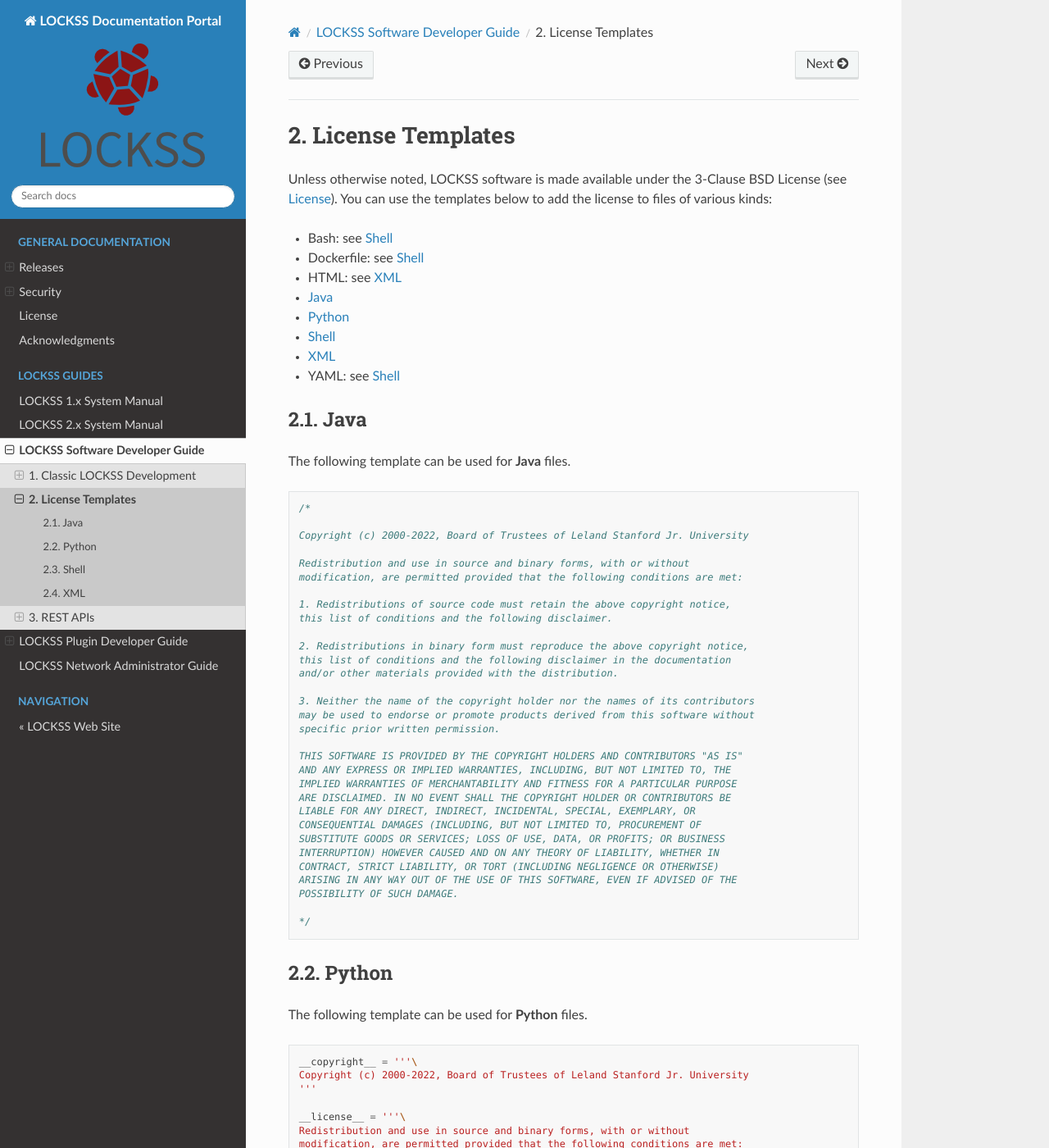
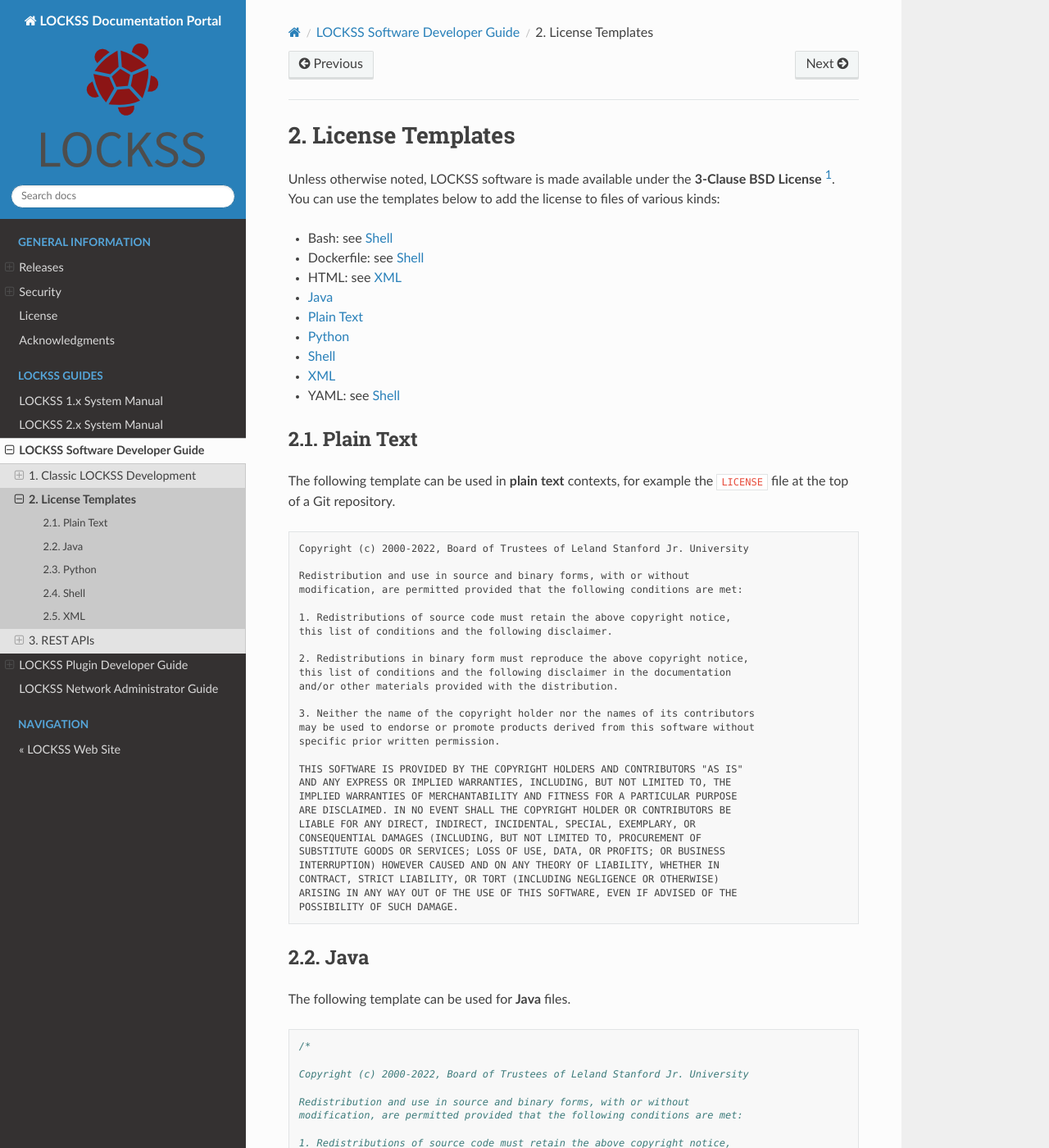
Before and after one commit to lockss/lockss-rtd-portal, a Sphinx documentation site: the page built from docs/software/license-templates.rst, in a window 1280 px wide and 1400 px high. Shown: the whole window at 82% size. Built offline with Sphinx 7.4.7 and the Read the Docs theme 2.0.0, drawn with Linux system fonts in a browser that asks for light colours; some of the changed text lies outside the part shown.

Commit message:
Tutorial. Cosmetic.

```diff
--- a/docs/index.rst
+++ b/docs/index.rst
@@ -8,10 +8,10 @@ This new LOCKSS Documentation Portal is slated to replace the LOCKSS Documentati
 
 .. raw:: latex
 
-   \part{General Documentation}
+   \part{General Information}
 
 .. toctree::
-   :caption: General Documentation
+   :caption: General Information
    :hidden:
 
    releases
--- a/docs/software/license-templates.rst
+++ b/docs/software/license-templates.rst
@@ -2,16 +2,53 @@
 License Templates
 =================
 
-Unless otherwise noted, LOCKSS software is made available under the 3-Clause BSD License (see :doc:`../license`). You can use the templates below to add the license to files of various kinds:
+Unless otherwise noted, LOCKSS software is made available under the **3-Clause BSD License** [#fnlicense]_. You can use the templates below to add the license to files of various kinds:
 
 *  Bash: see :ref:`Shell`
 *  Dockerfile: see :ref:`Shell`
 *  HTML: see :ref:`XML`
 *  :ref:`Java`
+*  :ref:`Plain Text`
 *  :ref:`Python`
 *  :ref:`Shell`
 *  :ref:`XML`
 *  YAML: see :ref:`Shell`
+
+----------
+Plain Text
+----------
+
+The following template can be used in **plain text** contexts, for example the :file:`LICENSE` file at the top of a Git repository.
+
+.. code-block:: text
+
+   Copyright (c) 2000-2022, Board of Trustees of Leland Stanford Jr. University
+
+   Redistribution and use in source and binary forms, with or without
+   modification, are permitted provided that the following conditions are met:
+
+   1. Redistributions of source code must retain the above copyright notice,
+   this list of conditions and the following disclaimer.
+
+   2. Redistributions in binary form must reproduce the above copyright notice,
+   this list of conditions and the following disclaimer in the documentation
+   and/or other materials provided with the distribution.
+
+   3. Neither the name of the copyright holder nor the names of its contributors
+   may be used to endorse or promote products derived from this software without
+   specific prior written permission.
+
+   THIS SOFTWARE IS PROVIDED BY THE COPYRIGHT HOLDERS AND CONTRIBUTORS "AS IS"
+   AND ANY EXPRESS OR IMPLIED WARRANTIES, INCLUDING, BUT NOT LIMITED TO, THE
+   IMPLIED WARRANTIES OF MERCHANTABILITY AND FITNESS FOR A PARTICULAR PURPOSE
+   ARE DISCLAIMED. IN NO EVENT SHALL THE COPYRIGHT HOLDER OR CONTRIBUTORS BE
+   LIABLE FOR ANY DIRECT, INDIRECT, INCIDENTAL, SPECIAL, EXEMPLARY, OR
+   CONSEQUENTIAL DAMAGES (INCLUDING, BUT NOT LIMITED TO, PROCUREMENT OF
+   SUBSTITUTE GOODS OR SERVICES; LOSS OF USE, DATA, OR PROFITS; OR BUSINESS
+   INTERRUPTION) HOWEVER CAUSED AND ON ANY THEORY OF LIABILITY, WHETHER IN
+   CONTRACT, STRICT LIABILITY, OR TORT (INCLUDING NEGLIGENCE OR OTHERWISE)
+   ARISING IN ANY WAY OUT OF THE USE OF THIS SOFTWARE, EVEN IF ADVISED OF THE
+   POSSIBILITY OF SUCH DAMAGE.
 
 ----
 Java
```
Also changed, not shown: other parts of docs/software/license-templates.rst (+9 -1 lines), docs/misc/restructuredtext.rst (+11 -4 lines).
